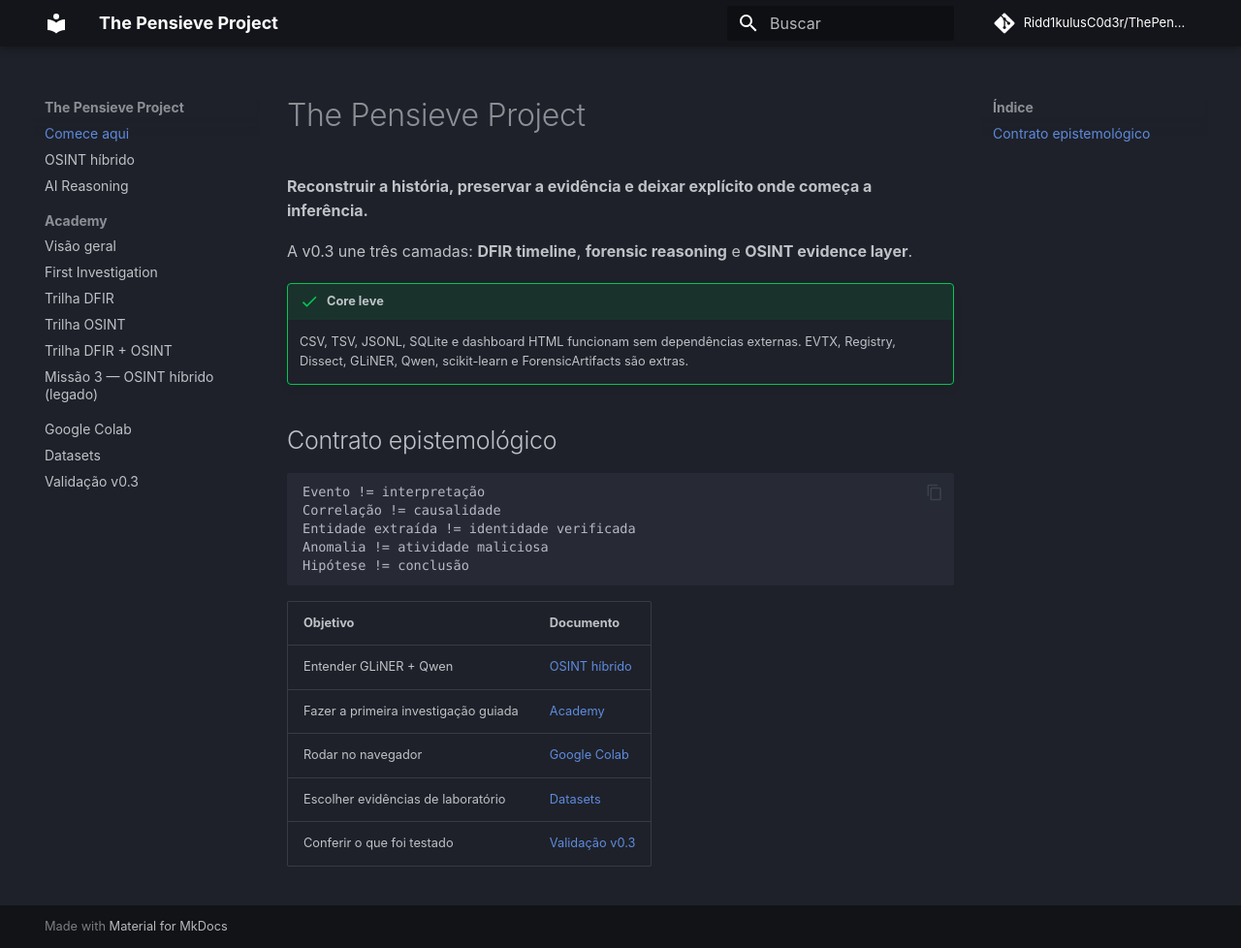
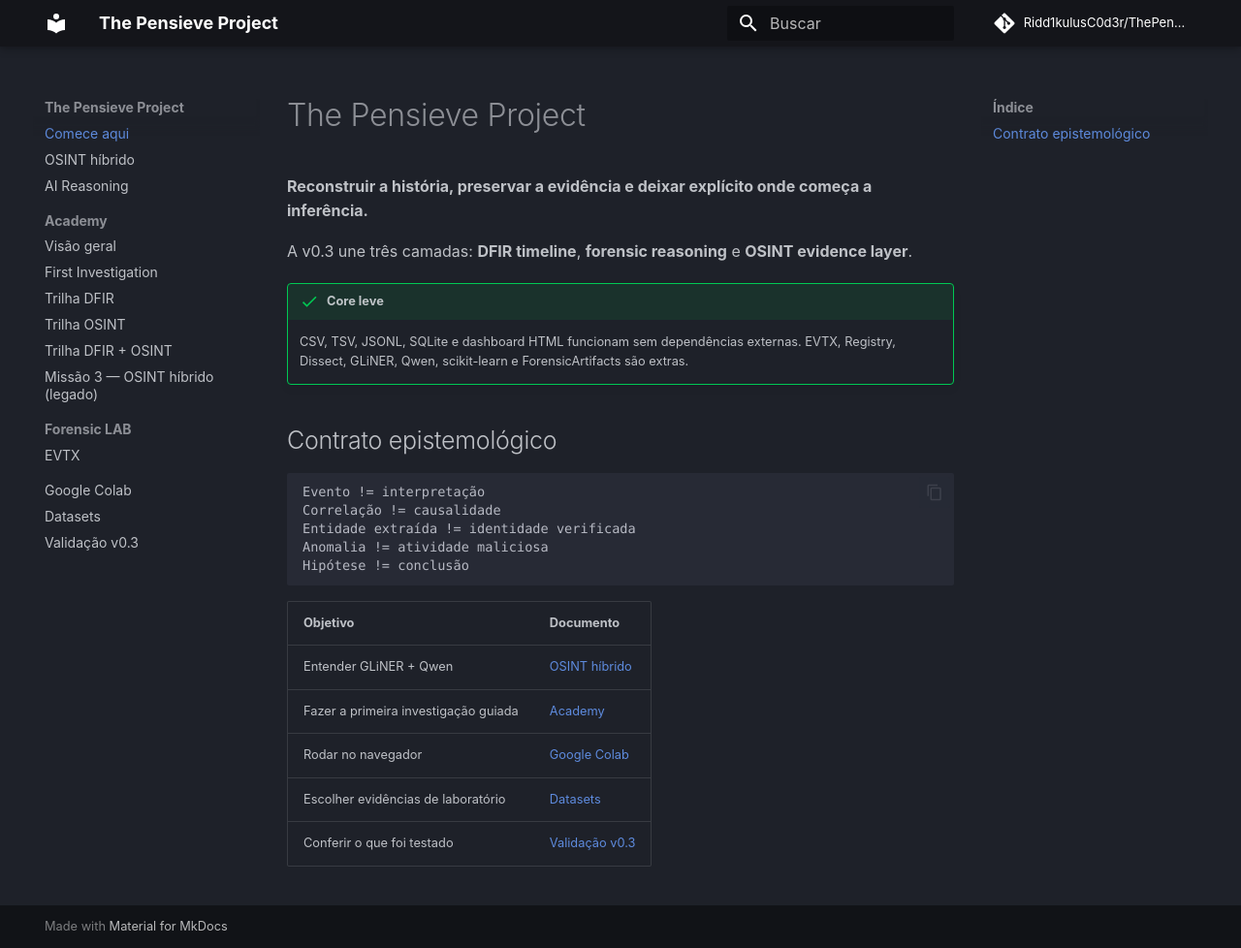
Before and after one commit to Ridd1kulusC0d3r/ThePensieveProject, an MkDocs documentation site: the page built from docs/index.md, in a window 1280 px wide and 978 px high. Shown: the whole window at 97% size. Built offline with MkDocs 1.6.1 and Material for MkDocs 9.7.7, drawn with Linux system fonts in a browser that asks for light colours; comment, search, counter and statistics services are not loaded.

Commit message:
docs(evtx): add Forensic LAB section to MkDocs

```diff
--- a/mkdocs.yml
+++ b/mkdocs.yml
@@ -33,6 +33,8 @@ nav:
       - Trilha OSINT: academy/track-osint.md
       - Trilha DFIR + OSINT: academy/track-hybrid.md
       - Missão 3 — OSINT híbrido (legado): academy/mission-03-osint.md
+  - Forensic LAB:
+      - EVTX: forensic-lab/evtx.md
   - Google Colab: colab.md
   - Datasets: datasets.md
   - Validação v0.3: validation-v03.md
```
